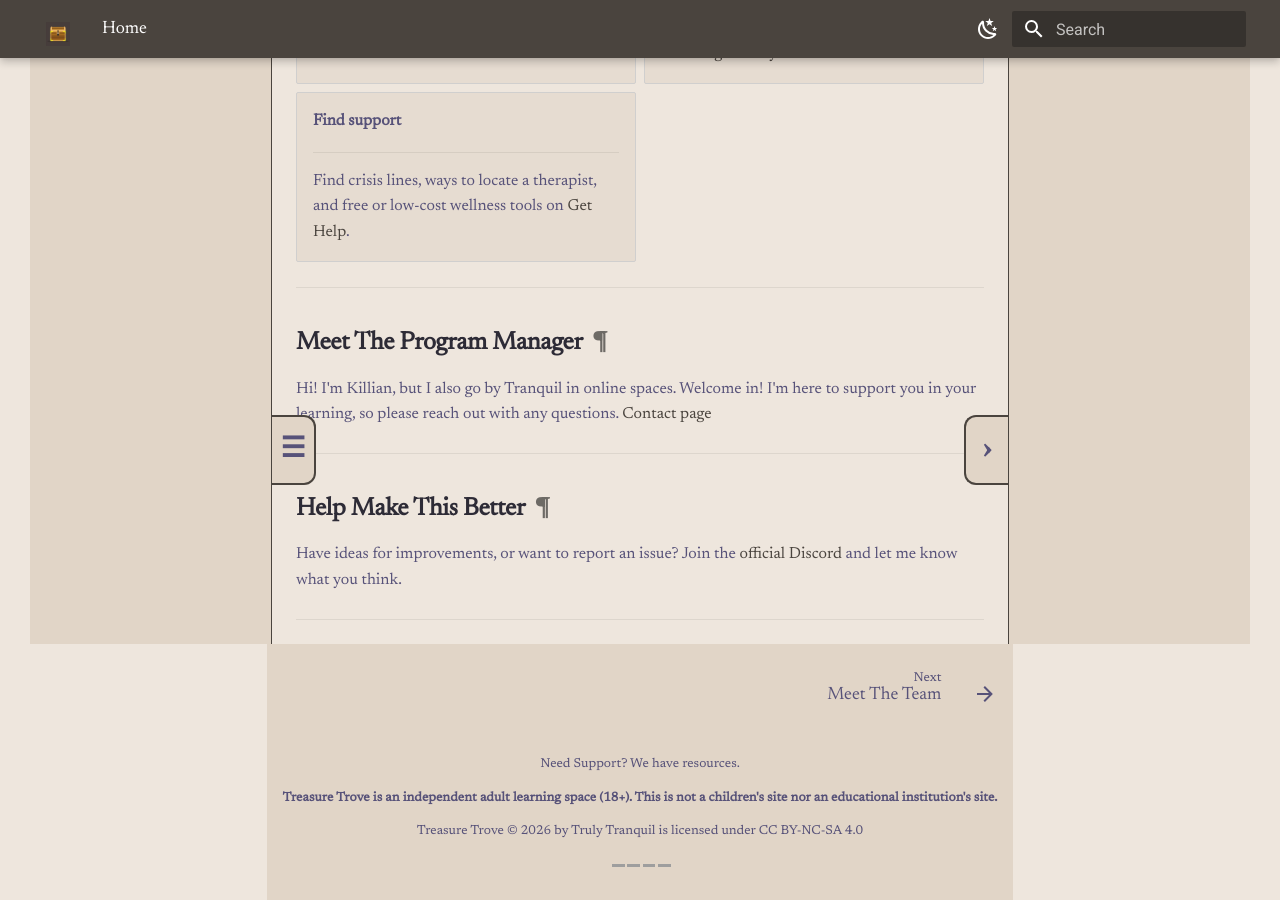
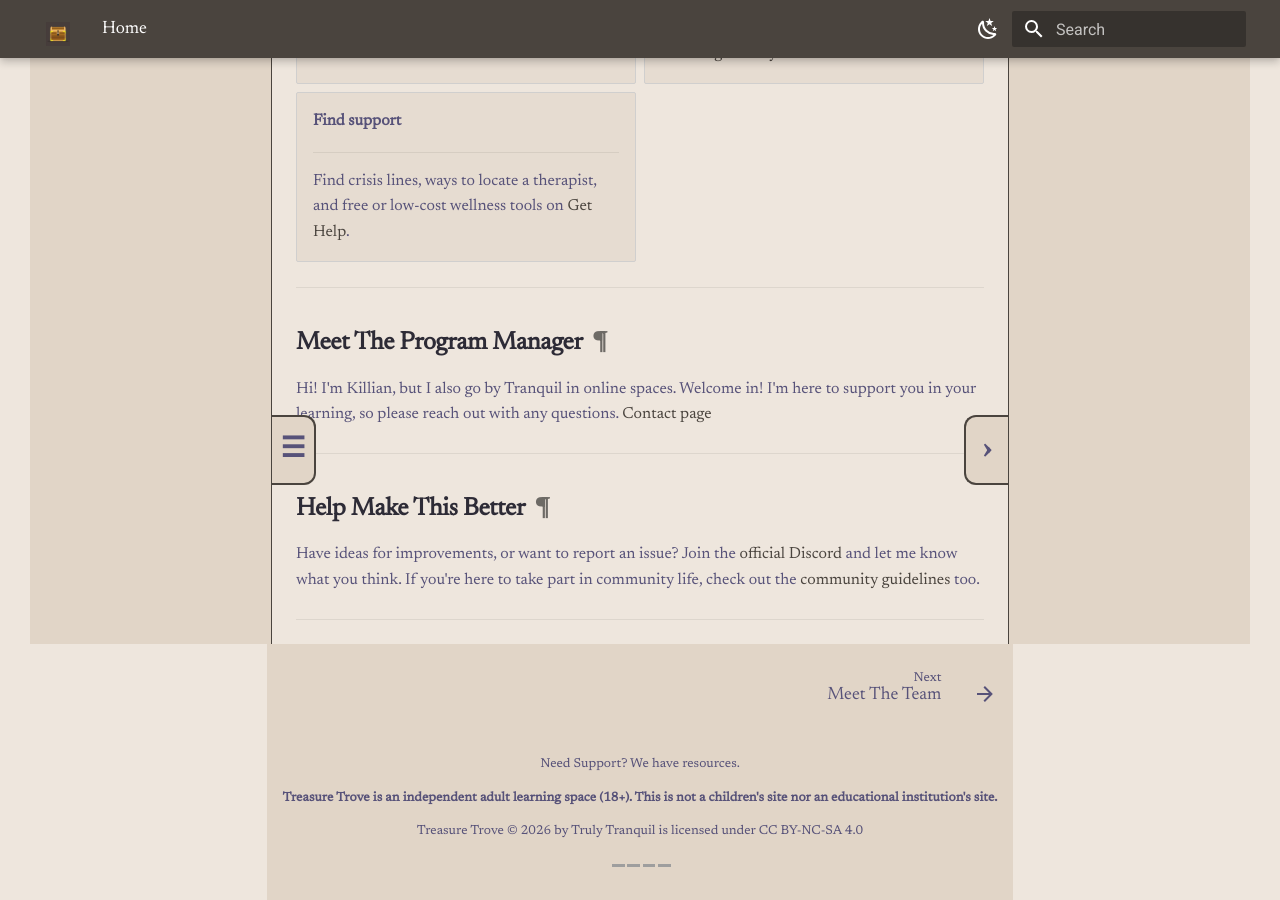
Before and after one commit to truly-tranquil/treasure-trove, an MkDocs documentation site: the page built from docs/index.md, in a window 1280 px wide and 900 px high, scrolled down 845 px. Built offline with MkDocs 1.6.1 and Material for MkDocs 9.7.7, drawn with Linux system fonts in a browser that asks for light colours; grey boxes are pictures that could not be loaded.

```diff
--- a/docs/index.md
+++ b/docs/index.md
@@ -53,6 +53,6 @@ Hi! I'm Killian, but I also go by Tranquil in online spaces. Welcome in! I'm her
 
 ## Help Make This Better
 
-Have ideas for improvements, or want to report an issue? Join the [official Discord](https://discord.gg/yEWXHNW9gX) and let me know what you think.
+Have ideas for improvements, or want to report an issue? Join the [official Discord](https://discord.gg/yEWXHNW9gX) and let me know what you think. If you're here to take part in community life, check out the [community guidelines](community-guidelines.md) too.
 
 ---
--- a/mkdocs.yml
+++ b/mkdocs.yml
@@ -116,6 +116,7 @@ nav:
   - What's Next: whats-next.md
   - Courses:
     - Courses By Subject: courses/index.md
+    - Community Guidelines: community-guidelines.md
     - Student Success 101:
       - Start Here: courses/intro-to-student-success/index.md
       - Syllabus: courses/intro-to-student-success/syllabus.md
```
Also changed, not shown: docs/community-guidelines.md (added, +12 -0 lines), docs/whats-next.md (+4 -0 lines).
